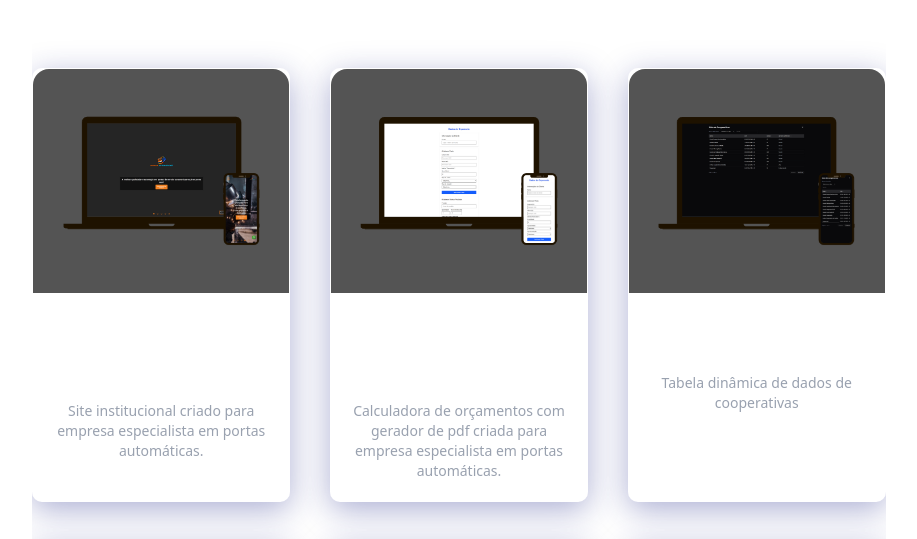
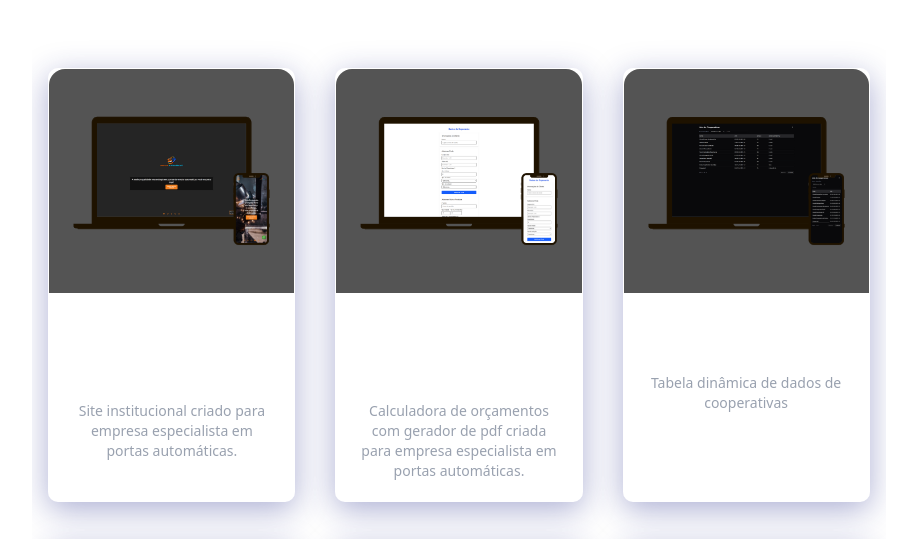
Before and after one commit to SanchezDeveloper/meu-portfolio, a Next.js app: page / in a window 1280 px wide. Shown: the part 2528-3067 px from the top of the page, without its empty margins (181-1098 px from the left). Built offline with nearby package versions, Linux system fonts and the light colour scheme.

Commit message:
adjusting ui

```diff
--- a/src/components/portfolio-showcase.tsx
+++ b/src/components/portfolio-showcase.tsx
@@ -23,7 +23,7 @@ export default function PortfolioShowcase() {
   }, []);
 
   return (
-    <section id="projects" className="py-24 text-white relative overflow-hidden">
+    <section id="projects" className="py-24 px-4 text-white relative overflow-hidden">
       <motion.div
         initial={{ opacity: 0, y: 30 }}
         whileInView={{ opacity: 1, y: 0 }}
```
